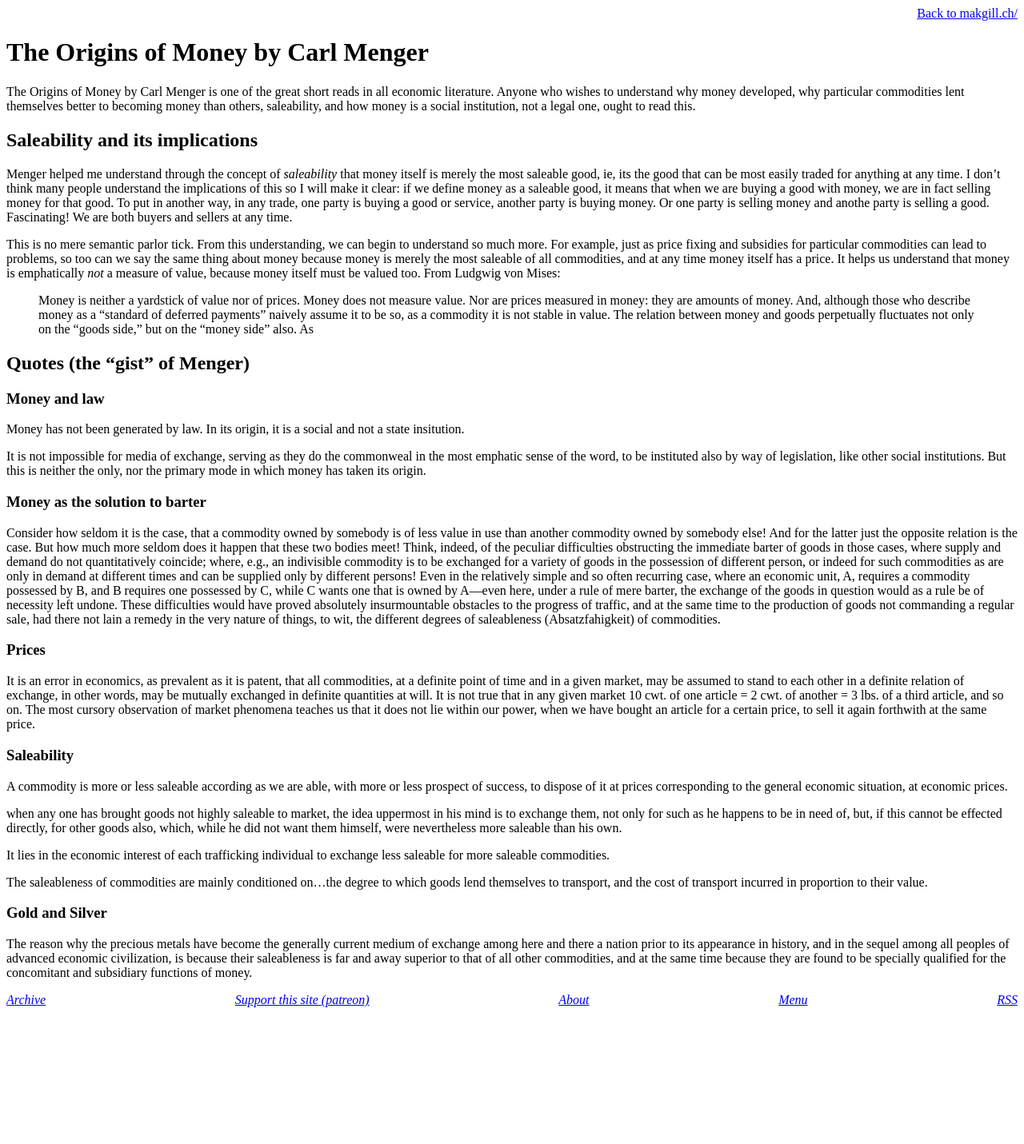
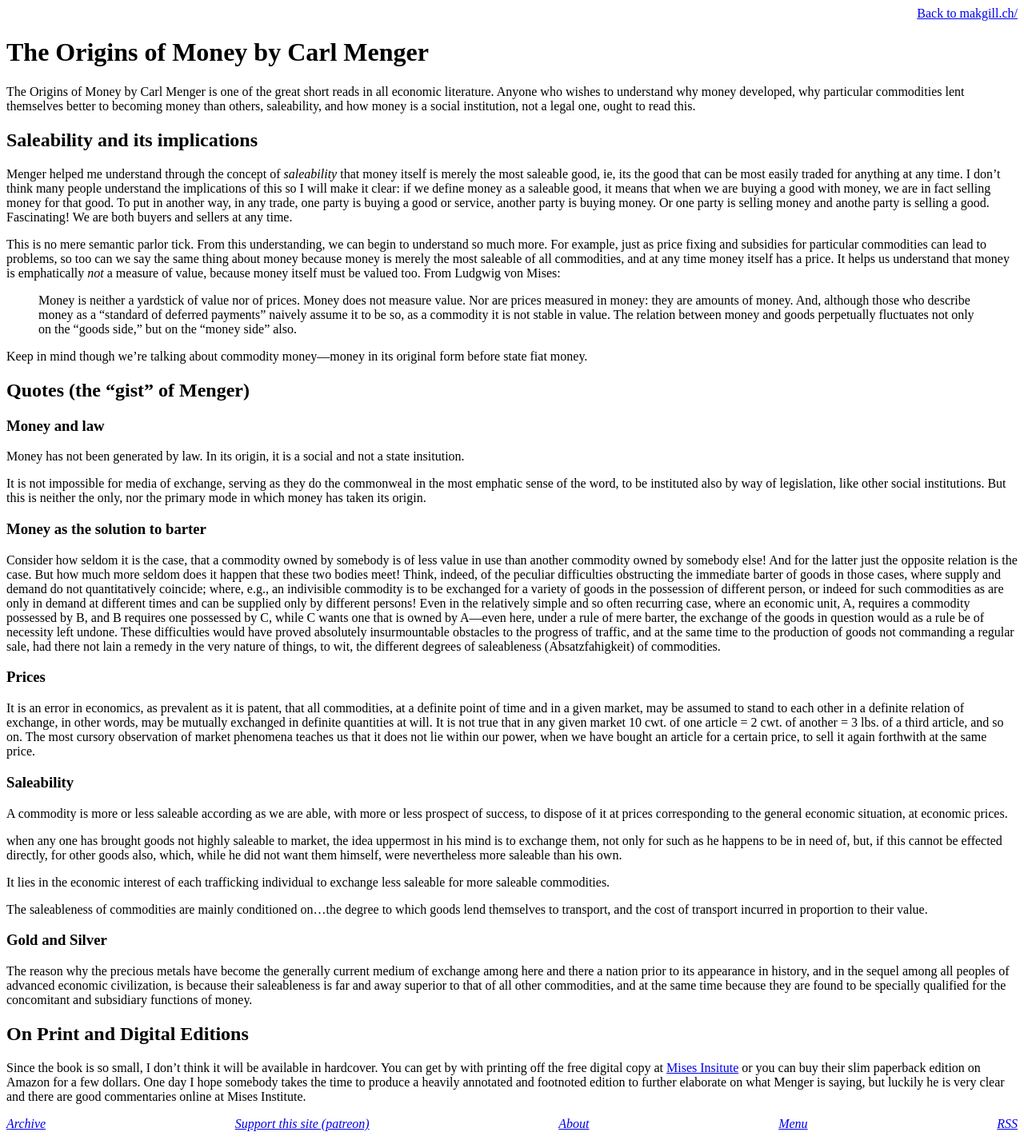
Before and after one commit to derykmakgill/website, a Jekyll site: the page built from originsmoney.md, in a window 1280 px wide. Shown: the whole page at 80% size. Built offline with Jekyll 4.4.1, drawn with Linux system fonts in a browser that asks for light colours; before the commit the page ends 1276 px from its top, so only the background shows below that.

Commit message:
Update originsmoney.md

```diff
--- a/originsmoney.md
+++ b/originsmoney.md
@@ -11,7 +11,9 @@ Menger helped me understand through the concept of *saleability* that money itse
 
 This is no mere semantic parlor tick. From this understanding, we can begin to understand so much more. For example, just as price fixing and subsidies for particular commodities can lead to problems, so too can we say the same thing about money because money is merely the most saleable of all commodities, and at any time money itself has a price. It helps us understand that money is emphatically *not* a measure of value, because money itself must be valued too. From Ludgwig von Mises:
 
->Money is neither a yardstick of value nor of prices. Money does not measure value. Nor are prices measured in money: they are amounts of money. And, although those who describe money as a "standard of deferred payments" naively assume it to be so, as a commodity it is not stable in value. The relation between money and goods perpetually fluctuates not only on the "goods side," but on the "money side" also. As
+>Money is neither a yardstick of value nor of prices. Money does not measure value. Nor are prices measured in money: they are amounts of money. And, although those who describe money as a "standard of deferred payments" naively assume it to be so, as a commodity it is not stable in value. The relation between money and goods perpetually fluctuates not only on the "goods side," but on the "money side" also.
+
+Keep in mind though we're talking about commodity money—money in its original form before state fiat money.
 
 ## Quotes (the "gist" of Menger)
 
@@ -100,3 +102,7 @@ that of all other commodities, and at the same
 time because they are found to be specially
 qualified for the concomitant and subsidiary
 functions of money.
+
+## On Print and Digital Editions
+
+Since the book is so small, I don't think it will be available in hardcover. You can get by with printing off the free digital copy at [Mises Insitute](https://cdn.mises.org/On%20the%20Origins%20of%20Money_5.pdf) or you can buy their slim paperback edition on Amazon for a few dollars. One day I hope somebody takes the time to produce a heavily annotated and footnoted edition to further elaborate on what Menger is saying, but luckily he is very clear and there are good commentaries online at Mises Institute.
```
